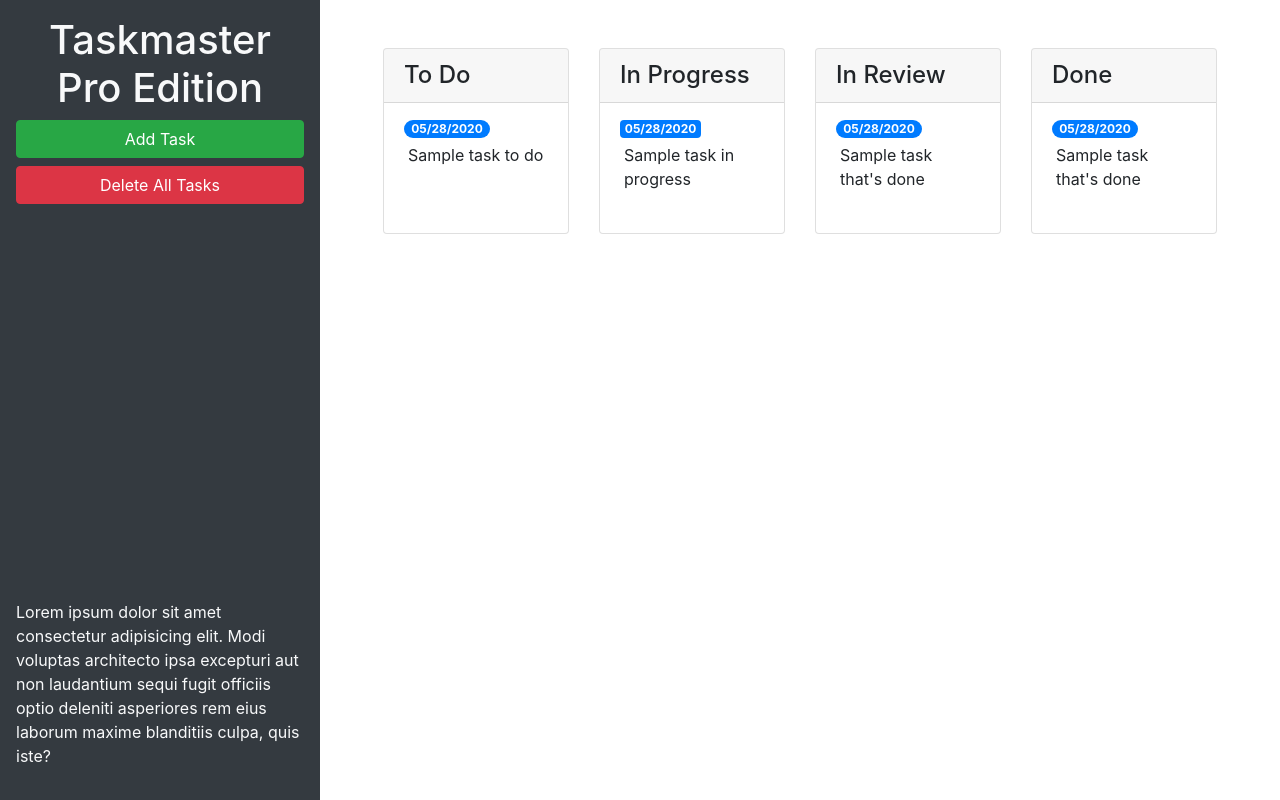
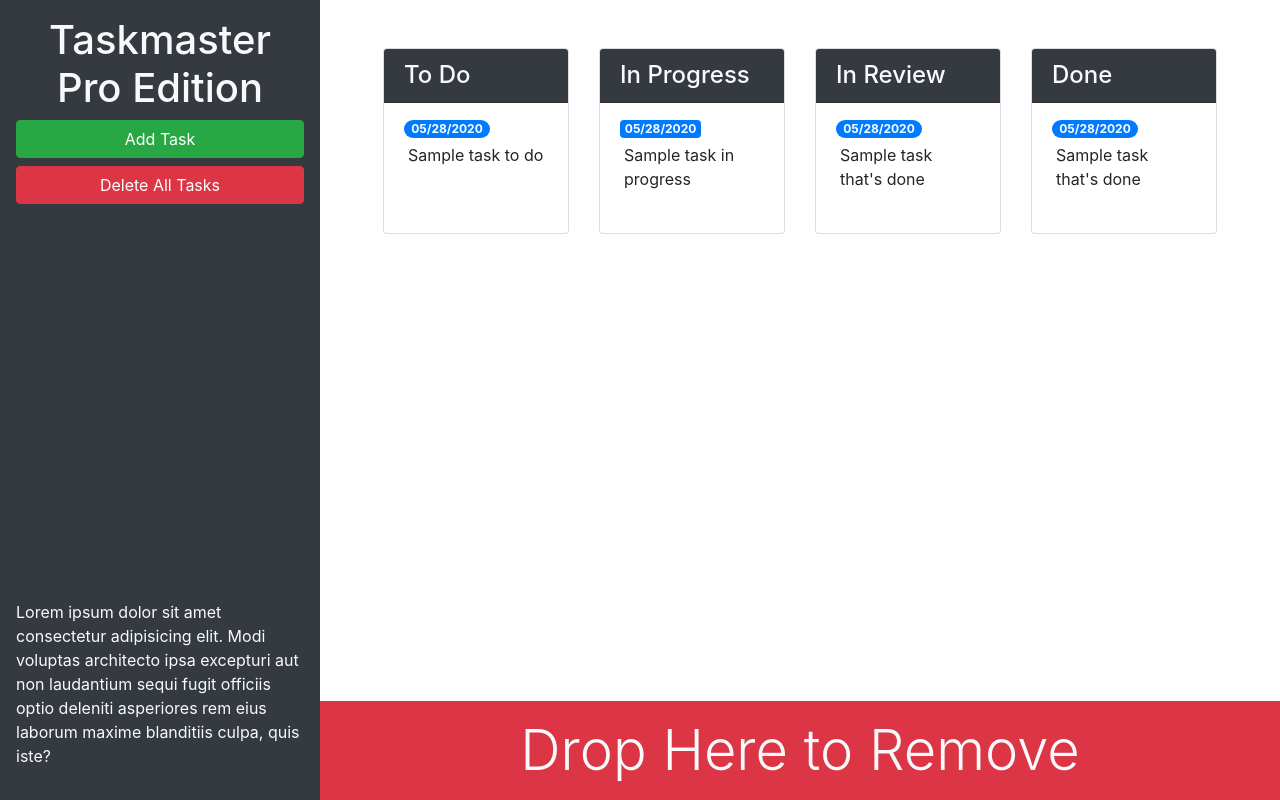
Before and after one commit to randronaco1027/taskmaster-pro, a plain HTML site: page index.html in a window 1280 px wide. Drawn offline with nearby package versions, Linux system fonts and the light colour scheme.

Commit message:
added trash button

```diff
--- a/index.html
+++ b/index.html
@@ -13,21 +13,22 @@
 <body>
 
   <div class="row min-vh-100 no-gutters">
-    <header class="col-12 col-lg-3 bg-dark text-light d-flex flex-column p-4 p-lg-3">
+    <header class="col-12 col-lg-3 bg-dark text-light sticky-top d-flex flex-column p-4 p-lg-3">
       <h1 class="text-center">Taskmaster Pro Edition</h1>
       <button id="create-task" class="btn btn-block btn-success" data-toggle="modal" data-target="#task-form-modal">Add
         Task</button>
       <button id="remove-tasks" class="btn btn-block btn-danger">Delete All Tasks</button>
-      <p class="mt-auto">Lorem ipsum dolor sit amet consectetur adipisicing elit. Modi voluptas architecto ipsa
+      <p class="mt-auto d-none d-lg-block">Lorem ipsum dolor sit amet consectetur adipisicing elit. Modi voluptas
+        architecto ipsa
         excepturi aut non
         laudantium sequi fugit officiis optio deleniti asperiores rem eius laborum maxime blanditiis culpa, quis iste?
       </p>
     </header>
-    <main class="col-12 col-lg-9">
+    <main class="col-12 col-lg-9 d-flex flex-column">
       <div class="m-5 row justify-content-around">
         <div class="col-12 col-md-6 col-xl-3 mb-3">
           <div class="card">
-            <h4 class="card-header">
+            <h4 class="card-header bg-dark text-light">
               To Do
             </h4>
             <ul id="list-toDo" class="list-group list-group-flush">
@@ -41,7 +42,7 @@
 
         <div class="col-12 col-md-6 col-xl-3 mb-3">
           <div class="card">
-            <h4 class="card-header">
+            <h4 class="card-header bg-dark text-light">
               In Progress
             </h4>
             <ul id="list-inProgress" class="list-group list-group-flush">
@@ -55,7 +56,7 @@
 
         <div class="col-12 col-md-6 col-xl-3 mb-3">
           <div class="card">
-            <h4 class="card-header">
+            <h4 class="card-header bg-dark text-light">
               In Review
             </h4>
             <ul id="list-done" class="list-group list-group-flush">
@@ -69,7 +70,7 @@
 
         <div class="col-12 col-md-6 col-xl-3 mb-3">
           <div class="card">
-            <h4 class="card-header">
+            <h4 class="card-header bg-dark text-light">
               Done
             </h4>
             <ul id="list-done" class="list-group list-group-flush">
@@ -81,8 +82,15 @@
           </div>
         </div>
       </div>
+      <div id="trash" class="mt-auto">
+        <div class="w-100 bg-danger p-3 text-center text-light display-4">
+          Drop Here to Remove
+        </div>
+      </div>
     </main>
   </div>
+
+
 
   <!-- Modal -->
   <div class="modal fade" id="task-form-modal" tabindex="-1" role="dialog" aria-labelledby="task-form-modal"
```
